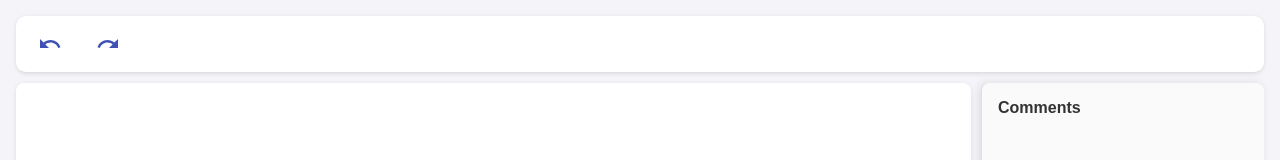
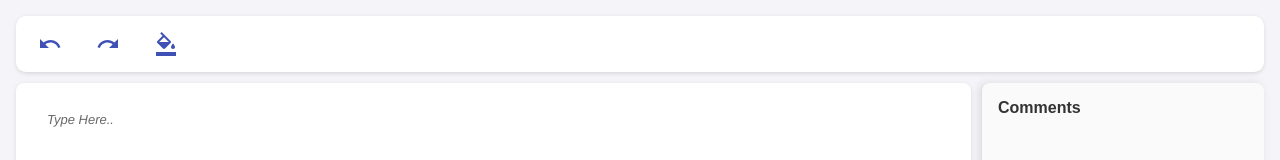
Before and after one commit to mfvicky/editor-task, a React (Create React App) app: page / in a window 1280 px wide. Shown: the top 160 px of the page. Built offline with nearby package versions, Linux system fonts and the light colour scheme.

Commit message:
highlight issue

```diff
--- a/src/components/QuillEditor.jsx
+++ b/src/components/QuillEditor.jsx
@@ -42,7 +42,7 @@ const QuillEditor = () => {
   const [toolbarPosition, setToolbarPosition] = useState({ top: 0, left: 0 });
   const [isToolbarVisible, setIsToolbarVisible] = useState(false);
   const [comments, setComments] = useState([]);
-  const [isHighlighted, setIsHighlighted] = useState(false);
+  const [isHighlighted, setIsHighlighted] = useState(true);
   useEffect(() => {
     const editor = quillRef.current.getEditor();
     CustomUndoRedo(editor);
@@ -156,6 +156,7 @@ const QuillEditor = () => {
   };
 
   const handleEditComment = (commentId) => {
+    console.log(comments, "comment.find")
     const commentToEdit = comments.find((comment) => comment.id === commentId);
     const updatedCommentText = prompt("Edit your comment:", commentToEdit.comment);
     if (updatedCommentText) {
@@ -190,11 +191,14 @@ const QuillEditor = () => {
         <IconButton onClick={() => quillRef.current.getEditor().history.redo()}>
           <RedoIcon />
         </IconButton>
-
+        <IconButton onClick={handleHighlight}>
+          <FormatColorFillIcon />
+        </IconButton>
       </div>
 
       <div className="editor-and-comments">
         <ReactQuill
+          placeholder="Type Here.."
           ref={quillRef}
           value={editorContent}
           onChange={setEditorContent}
```
